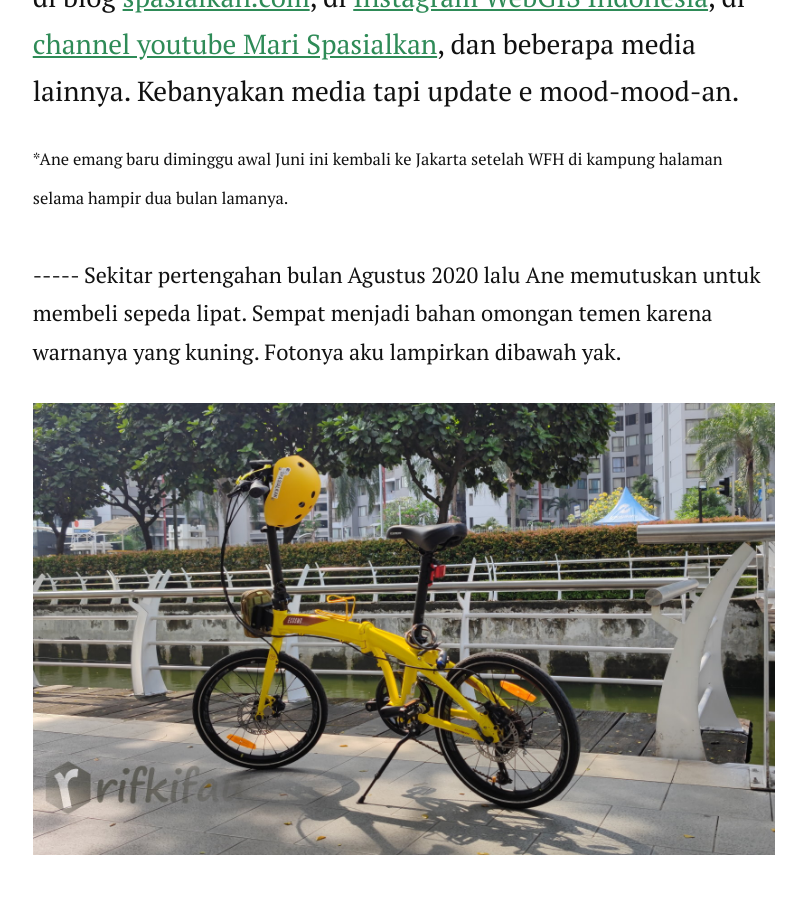
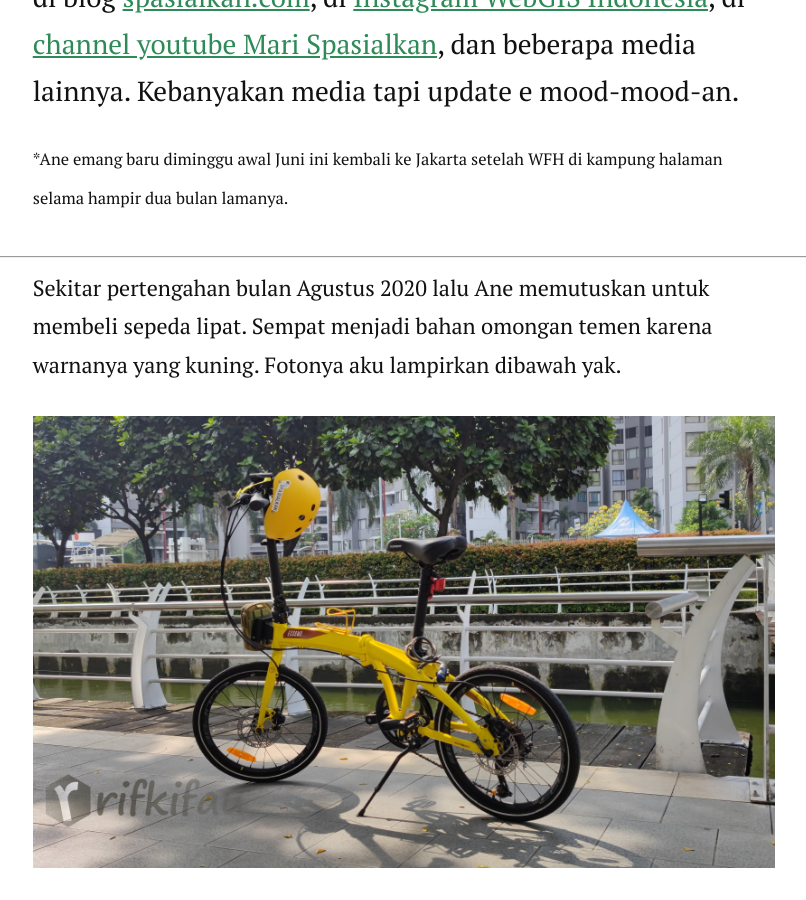
Before and after one commit to rifkifau/rifkifau.github.io, a Jekyll site: the page built from _posts/2021-06-12-mengikuti-tren-sepedaan-ternyata-ada-manfaatnya.markdown, in a window 1280 px wide and 900 px high, scrolled down 885 px. Shown: the whole window, without its empty margins (236-1042 px from the left). Built offline with Jekyll 4.4.1, drawn with Linux system fonts in a browser that asks for light colours; nearby versions of some CDN libraries; comment, search, counter and statistics services are not loaded; some of the changed text lies outside the part shown.

Commit message:
Update 2021-06-12-mengikuti-tren-sepedaan-ternyata-ada-manfaatnya.markdown

```diff
--- a/_posts/2021-06-12-mengikuti-tren-sepedaan-ternyata-ada-manfaatnya.markdown
+++ b/_posts/2021-06-12-mengikuti-tren-sepedaan-ternyata-ada-manfaatnya.markdown
@@ -9,8 +9,8 @@
 <sup>
 *Ane emang baru diminggu awal Juni ini kembali ke Jakarta setelah WFH di kampung halaman selama hampir dua bulan lamanya.
 </sup>
+<hr>
 <p>
------
 Sekitar pertengahan bulan Agustus 2020 lalu Ane memutuskan untuk membeli sepeda lipat. Sempat menjadi bahan omongan temen karena warnanya yang kuning. Fotonya aku lampirkan dibawah yak.
 </p>
 ![sepeda-ecosmo-9-rifkifau](../../images/manfaat-sepedaan/sepeda-ecosmo-9-rifkifau.jpg)
@@ -41,10 +41,10 @@
 Seperti ini kurang lebih expression-nya:
 </p>
 <code>
-degrees(azimuth(start_point($geometry), end_point(geometry(get_feature('nama-layer', 'track_seg_point_id',  "track_seg_point_id"+1  )))))
+degrees( azimuth( start_point( $geometry ), end_point( geometry( get_feature( 'nama-layer', 'track_seg_point_id',  "track_seg_point_id"+1  )))))
 </code>
+<hr>
 <p>
------
 Okay, lanjut terkait visualisasi data <em>track</em>nya. Pertama yang Ane lakukan adalah meng<em>export</em> data <em>track</em> menjadi format *.geojson. Baru kemudian mengedit data geojson <em>track</em> tersebut. Apa aja bentuk edit yang dilakukan? (i) mengapus beberapa bagian awal dan akhir dari <em>track</em>, ya biar nggak begitu ketahuan posisi pasti kost-kostan Ane, (ii) menghapus beberapa <em>track</em> bagian tujuan sepedaan, karena ada yang tujuannya adalah kost teman, jadi ada baiknya dihilangkan biar tidak banyak orang tau, (iii) menghapus, nenambah dan menggeser <em>vertex</em>/<em>node</em>, terutama di beberapa area yang <em>track</em>nya tidak terakam atau terekam awut-awutan (bisa karena pas sepedaan salah jalan, istirahat sejenak, atau lainnya), seperti ini nih maksudnya:
 </p>
 ![perbaikan-dan-edit-tracks](../../images/manfaat-sepedaan/perbaikan-dan-edit-tracks.jpg)
```
